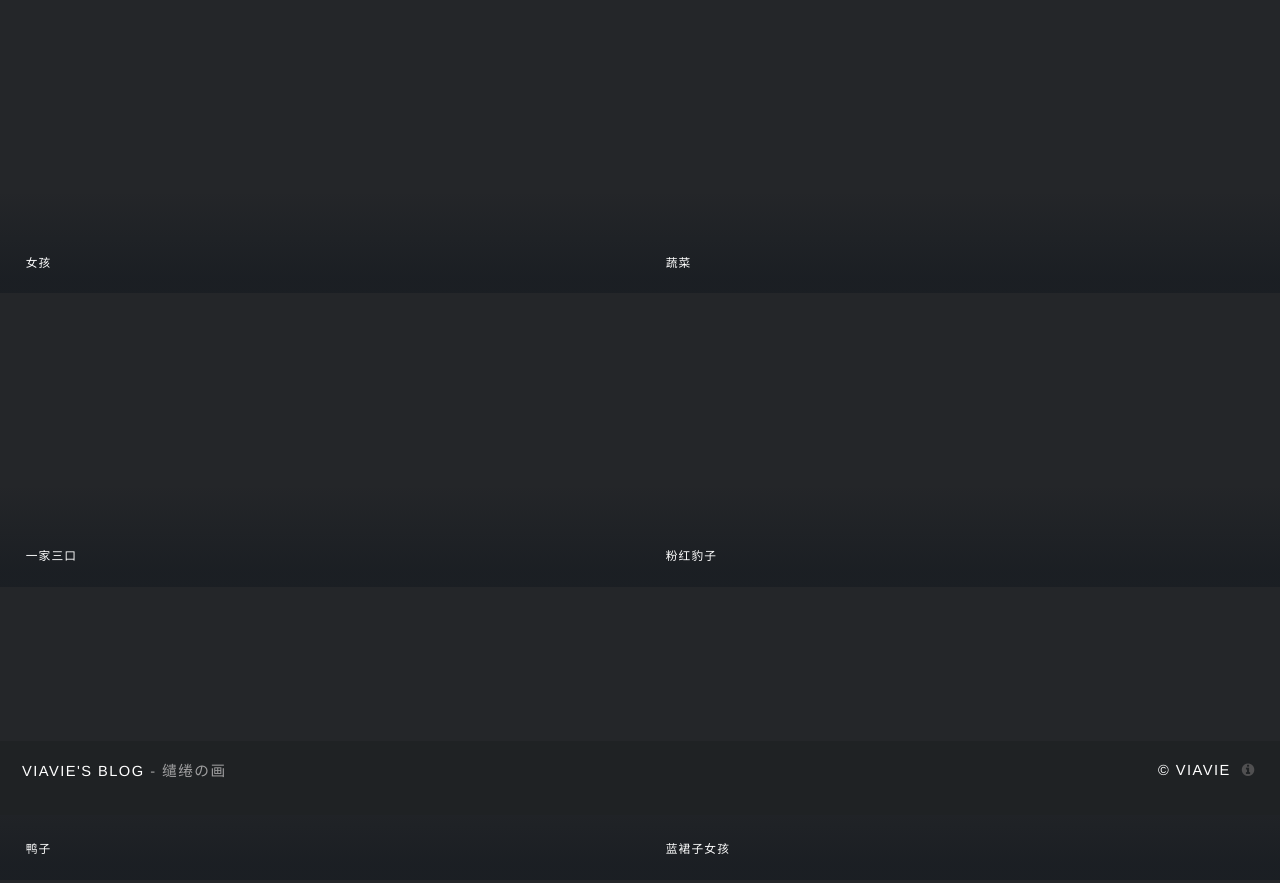
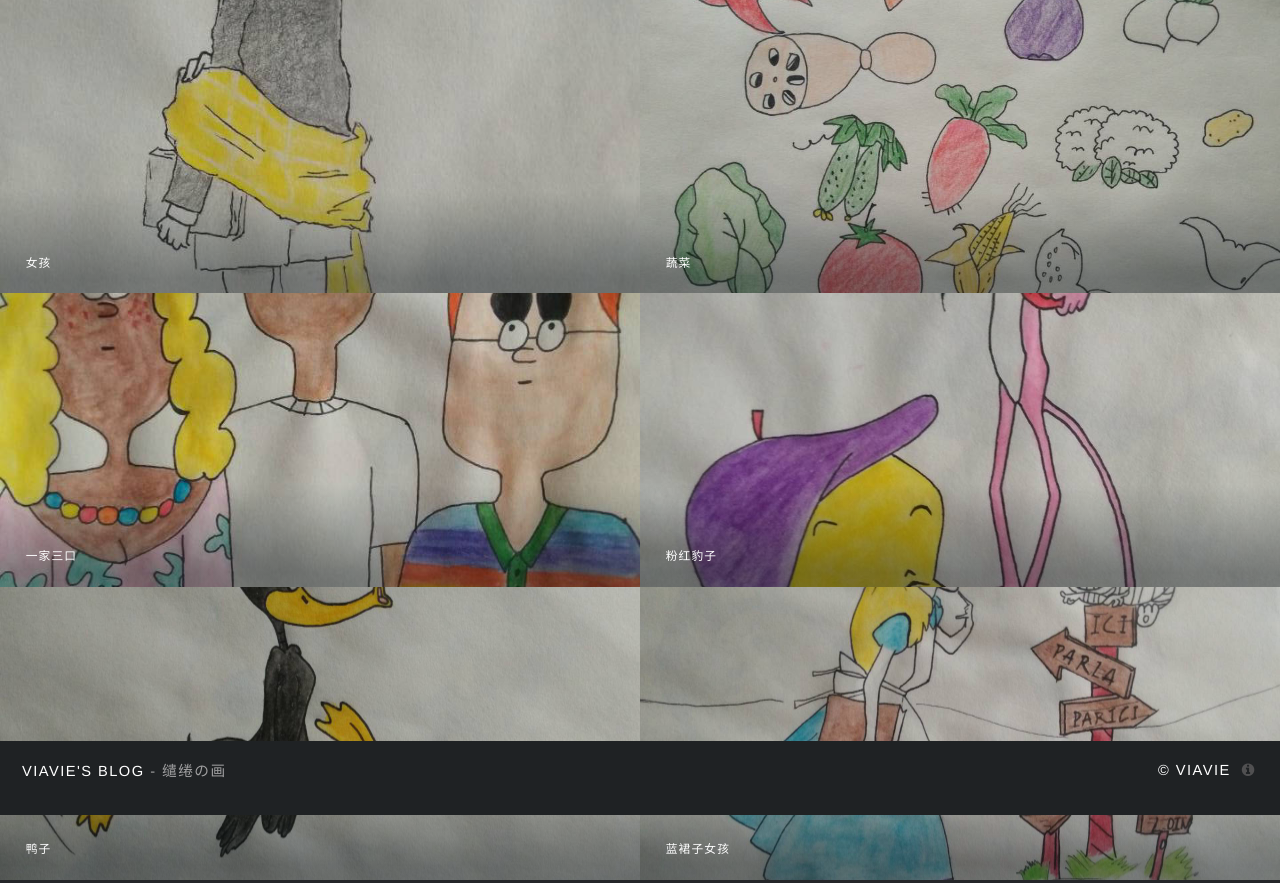
Before and after one commit to viavie/viavie.github.io, a plain HTML site: page gallery/index.html in a window 1280 px wide. Shown: the top 883 px of the page. Drawn offline with Linux system fonts and the light colour scheme.

Commit message:
Site updated: 2017-05-18 23:34:03

```diff
--- a/gallery/index.html
+++ b/gallery/index.html
@@ -405,6 +405,12 @@
               event: 'scrollstop'
             });
         })
+        <!-- Start Queue -->
+        $(document).ready(function(){
+            setInterval(function(){
+                queue.execNext();
+            },200);
+        });
     </script>
 </body>
 
```
